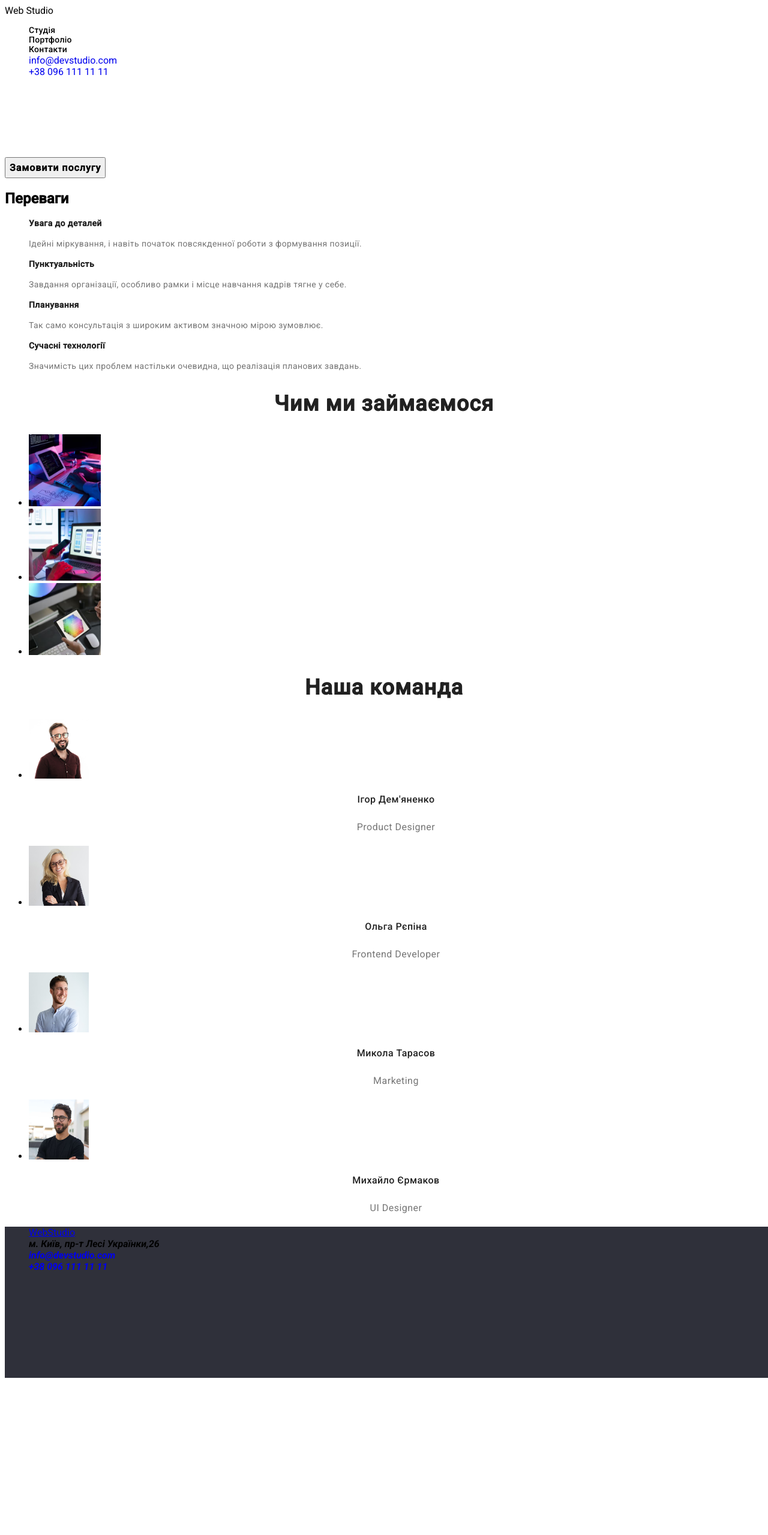
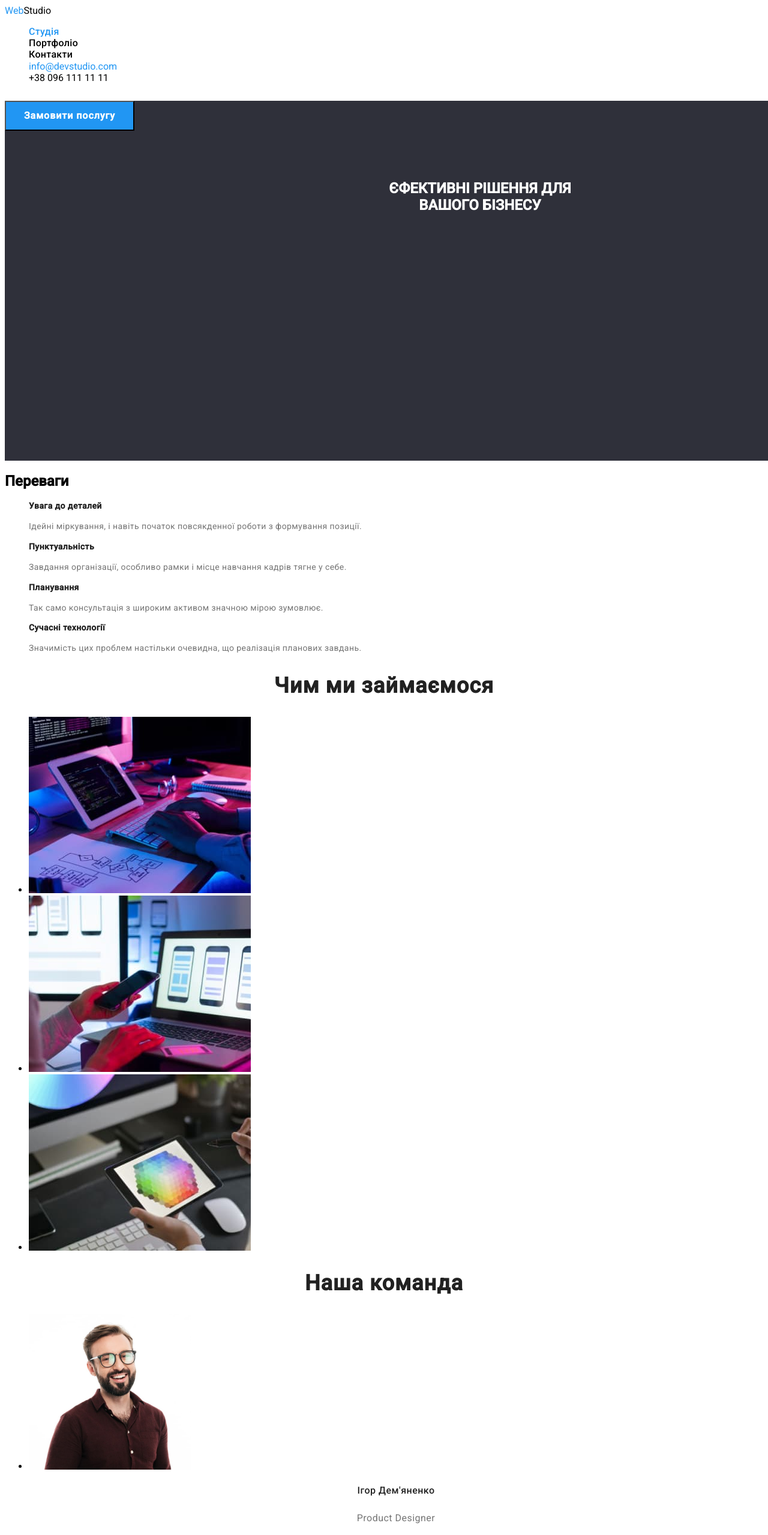
Before and after one commit to Svitlana12345/-goit-markup-hw-02, a plain HTML site: page index.html in a window 1280 px wide. Shown: the top 2559 px of the page at 60% size. Before the commit the page ends 2305 px from the top, so only its background shows below. Drawn offline with Linux system fonts and the light colour scheme.

Commit message:
update file
Доработан лого
сделаны шрифты 2 файл
размеры фото
доделан футер и хедер
исправлены ошибки

```diff
--- a/index.html
+++ b/index.html
@@ -12,24 +12,22 @@
   </head>
   <body>
     <header class="header">
-      <nav>
-        <a class="header-logo">
-          <span>Web</span>
-          <span>Studio</span>
-        </a>
+
+        <a class="logo-link link" href="/index.html">Web<span class="logo-duo-list link">Studio</span></a>
+
         <ul class="header-list list">
-          <li class="header-item">Студія</li>
-          <li class="header-item">Портфоліо</li>
-          <li class="header-item">Контакти</li>
-          <li><a class="header-mail link" href="malito: info@devstudio.com "> info@devstudio.com
+          <li> <a class="header-item blue " href="/index.html">Студія</li></a>
+          <li> <a class="header-item black" href="/index.html">Портфоліо</li></a>
+          <li> <a class="header-item black"  href="/index.html">Контакти</li></a>
+          <li><a class="header-mail blue" href="malito: info@devstudio.com "> info@devstudio.com
           </a></Li>
-          <li><a class="header-tell link" href="tel:+38 096 111 11 11">+38 096 111 11 11</a></address></li>
+          <li><a class="header-tell black" href="tel:+38 096 111 11 11">+38 096 111 11 11</a></address></li>
 
         </ul>
       </nav>
     </header>
-    <section>
-      <h1 class="top-title">Єфективні рішення для вашого бізнесу</h1>
+    <section class="main-section">
+      <h1 class="top-title">Єфективні рішення для <br>вашого бізнесу</h1>
       <button class="header-btn">Замовити послугу</button>
     </section>
 
@@ -98,7 +96,7 @@
 
     <ul>
       <li>
-        <img
+        <img class="img-team"
           src="images/img (9) (1).jpg"
           alt="чоловік в окулярах та в коричневій сорочці"
           width="100"
@@ -108,7 +106,7 @@
         <p class="hero-about">Product Designer</p>
       </li>
       <li>
-        <img
+        <img class="img-team"
           src="images/img (10) (1).jpg"
           alt="жінка білявка в окулярах та чорному піджаку"
           width="100"
@@ -119,7 +117,7 @@
       </li>
 
       <li>
-        <img
+        <img class="img-team"
           src="images/img (11) (1).jpg"
           alt="усміхнений хлопець в білій сорочці"
           width="100"
@@ -130,7 +128,7 @@
       </li>
 
       <li>
-        <img
+        <img class="img-team"
           src="images/img (12) (1).jpg"
           alt="чоловік в чорній футболці в окулярах"
           width="100"
@@ -142,12 +140,13 @@
     </ul>
 
     <footer class="footer">
-      <ul class="footer-list list">
-        <li><a href="footer-logo">WebStudio</a></li>
-        <address> <li>м. Київ, пр-т Лесі Українки,26</li>
-          <li><a class="header-mail link" href="malito: info@devstudio.com "> info@devstudio.com
+
+       <a class="logo-link-footer" href="/index.html">Web<span class="logo-duo-footer-list link">Studio</span></a>
+       <ul class="footer-list list" >
+       <address><li> <a class="adress-footer" href="/index.html"> м. Київ, пр-т Лесі Українки,26</a>  </li></address>
+          <li class="mail-footer"><a class="footer-mail link" href="malito: info@devstudio.com "> info@devstudio.com
           </a></Li>
-          <li><a class="header-tell link" href="tel:+38 096 111 11 11">+38 096 111 11 11</a></address></li>
+          <li class="tell-footer"><a class="footer-tell link" href="tel:+38 096 111 11 11">+38 096 111 11 11</a></address></li>
           </address>
         </ul>
 
--- a/styles.css
+++ b/styles.css
@@ -1,11 +1,19 @@
 body{
     font-family: "Roboto", sans-serif;
-
+    font-style: normal;
+    font-size: 14 px;
 }
 
 
-.heder {
-background-color: #FFFFFF;
+header {
+
+background-color: #FFFFFF ;
+height: 160px;
+width: 1600px;
+left: 0px;
+top: 0px;
+border-radius: 0px;
+
 }
 
 .list {
@@ -17,17 +25,60 @@ background-color: #FFFFFF;
 }
 
 
+a{
+    text-decoration: none;
+
+}
+a:hover{
+    text-decoration: underline;
+    }
+
+
+.logo-link {
+    color: #2196F3;
+}
+
+.logo-duo-list{
+    color: #000;
+}
+
+.blue{
+    color:#2196F3;
+   }
+
+ .black{
+    color: #000;
+ }
+
+img {
+height: 294px;
+width: 370px;
+}
+
+.img-team {
+height: 260px;
+width: 270px;
+}
+
+
+ .main-section {
+background-color: #2F303A;
+height: 600px;
+width: 1600px;
+left: 0px;
+top: 80px;
+border-radius: 0px;
+
+}
+
+
 .header-item {
-font-style: normal;
-font-size: 14px;
 font-weight: 500;
 line-height: 1.14;
 letter-spacing: 0.02em;
 
 }
 header-tell {
-font-style: normal;
-font-size: 14px;
 font-weight: 500;
 line-height: 1.14;
 letter-spacing: 0.02em;
@@ -40,17 +91,52 @@ font-size: 16px;
 font-weight: 700;
 line-height: 1.86;
 letter-spacing: 0.06em;
+align-items: center;
 text-align: center;
+letter-spacing: 0.06 em;
+color: #FFFFFF;
+height: 50px;
+width: 216px;
+left: 692px;
+top: 430px;
+height: 50px;
+width: 216px;
+left: 692px;
+top: 430px;
+height: 50px;
+width: 216px;
+left: 692px;
+top: 430px;
+height: 50px;
+width: 216px;
+left: 692px;
+top: 430px;
+background-color: #2196f3;
+cursor: pointer;
 }
 
 .top-title {
+position: absolute;
+width: 696 px;
+height: 120 px;
+left: 452 px;
+top: 280 px;
 font-family: Roboto;
-font-size: 44px;
+font-style: normal;
 font-weight: 900;
-line-height: 1.36;
-letter-spacing: 0.06em;
+font-size: 44 px;
+line-height: 60 px;
 text-align: center;
+letter-spacing: 0.06 em;
+text-transform: uppercase;
 color: #FFFFFF;
+height: 120px;
+width: 696px;
+left: 452px;
+top: 280px;
+border-radius: nullpx;
+
+
 }
 
 .medium-title {
@@ -74,7 +160,7 @@ color: #757575;
 }
 
 .business-upper-title {
-    font-family: Roboto;
+font-family: Roboto;
 font-size: 36px;
 font-weight: 700;
 line-height: 1.16;
@@ -152,3 +238,52 @@ letter-spacing: 0.03em;
 text-align: left;
 color: #FFFFFF;
 }
+
+
+.footer{
+    background-color: #2F303A;
+}
+
+.logo-link-footer{
+color: #2196F3;
+
+}
+
+.logo-duo-footer-list{
+    color: #FFFFFF;
+}
+
+.adress-footer{
+    font-style: normal;
+    font-size: 14 px;
+    font-family: Roboto;
+    color: #FFFFFF;
+    font-weight: 400;
+    line-height: 24px;
+    letter-spacing: 0.03em;
+    text-align: left;
+
+}
+
+.footer-mail{
+font-style: normal;
+font-size: 14 px;
+font-family: Roboto;
+color: #FFFFFF;
+font-weight: 400;
+line-height: 1.71;
+letter-spacing: 0.03em;
+text-align: left;
+}
+
+.footer-tell{
+font-family: Roboto;
+color: #FFFFFF;
+font-style: normal;
+font-size: 14px;
+font-weight: 400;
+line-height: 1.71;
+letter-spacing: 0.03em;
+text-align: left;
+
+}
--- /dev/null
+++ b/stylesport.css
@@ -0,0 +1,174 @@
+body{
+    font-family: "Roboto", sans-serif;
+    font-style: normal;
+    font-size: 14px;
+
+}
+
+
+heder {
+background-color: #FFFFFF ;
+height: 80px;
+width: 1600px;
+left: 0px;
+top: 0px;
+border-radius: 0px;
+
+}
+
+.list {
+    list-style: none;
+}
+
+.link {
+    text-decoration: none;
+}
+a{
+    text-decoration: none;
+
+}
+a:hover{
+    text-decoration: underline;
+    }
+
+
+.logo-link {
+    color: #2196F3;
+}
+
+.logo-duo-list{
+    color: #000;
+}
+
+.blue{
+    color:#2196F3;
+   }
+
+ .black{
+    color: #000;
+ }
+ .main-section {
+    background-color: #2F303A;
+    height: 600px;
+    width: 1600px;
+    left: 0px;
+    top: 80px;
+    border-radius: 0px;
+
+    }
+
+
+    .header-item {
+    font-weight: 500;
+    line-height: 1.14;
+    letter-spacing: 0.02em;
+
+    }
+    header-tell {
+    font-weight: 500;
+    line-height: 1.14;
+    letter-spacing: 0.02em;
+    color: #757575;
+    }
+
+.button-basic{
+
+color: #FFFFFF;
+height: 38px;
+width: 73px;
+left: 512px;
+top: 174px;
+border-radius:4px;
+border: #2196F3;
+background-color: #2196F3;
+
+}
+
+.button-depend {
+color: #212121;
+background-repeat: ;
+height: 38px;
+width: 125px;
+left: 593px;
+top: 174px;
+border-radius: 4px;
+border:#F5F4FA ;
+background-color: #F5F4FA;
+font-family: Roboto;
+font-size: 16px;
+font-weight: 500;
+line-height: 26px;
+letter-spacing: 0.03em;
+text-align: center;
+
+}
+
+.project-main{
+color: #212121;
+font-family: Roboto;
+font-size: 18px;
+font-weight: 700;
+line-height: 36px;
+letter-spacing: 0.06em;
+text-align: left;
+
+}
+.text-description{
+font-family: Roboto;
+font-size: 16px;
+font-weight: 400;
+line-height: 30px;
+letter-spacing: 0.03em;
+text-align: left;
+color: #757575;
+}
+
+
+
+    .footer{
+        background-color: #2F303A;
+    }
+
+    .logo-link-footer{
+    color: #2196F3;
+
+    }
+
+    .logo-duo-footer-list{
+        color: #FFFFFF;
+    }
+
+    .adress-footer{
+        font-style: normal;
+        font-size: 14 px;
+        font-family: Roboto;
+        color: #FFFFFF;
+        font-weight: 400;
+        line-height: 24px;
+        letter-spacing: 0.03em;
+        text-align: left;
+
+    }
+
+    .footer-mail{
+    font-style: normal;
+    font-size: 14 px;
+    font-family: Roboto;
+    color: #FFFFFF;
+    font-weight: 400;
+    line-height: 1.71;
+    letter-spacing: 0.03em;
+    text-align: left;
+    }
+
+    .footer-tell{
+    font-family: Roboto;
+    color: #FFFFFF;
+    font-style: normal;
+    font-size: 14px;
+    font-weight: 400;
+    line-height: 1.71;
+    letter-spacing: 0.03em;
+    text-align: left;
+
+    }
```
Also changed, not shown: portfolio.html (+51 -50 lines).
